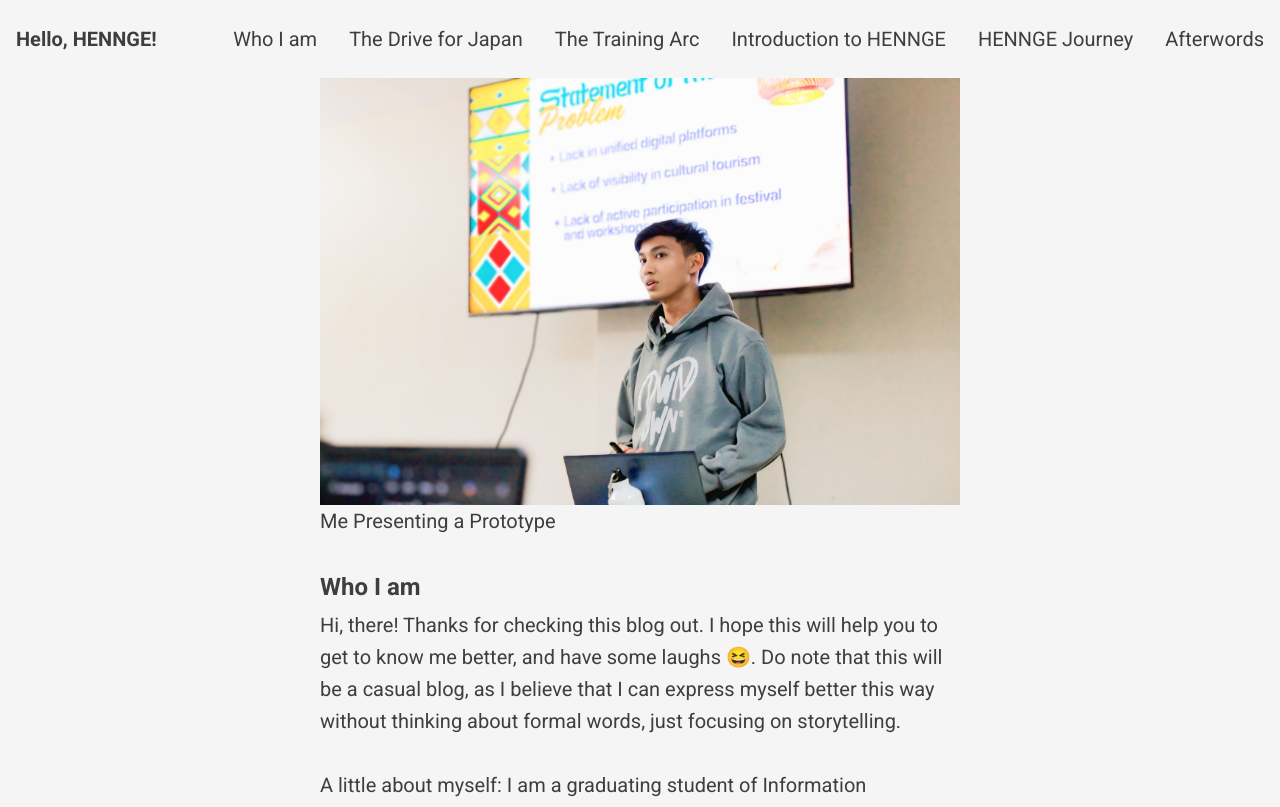
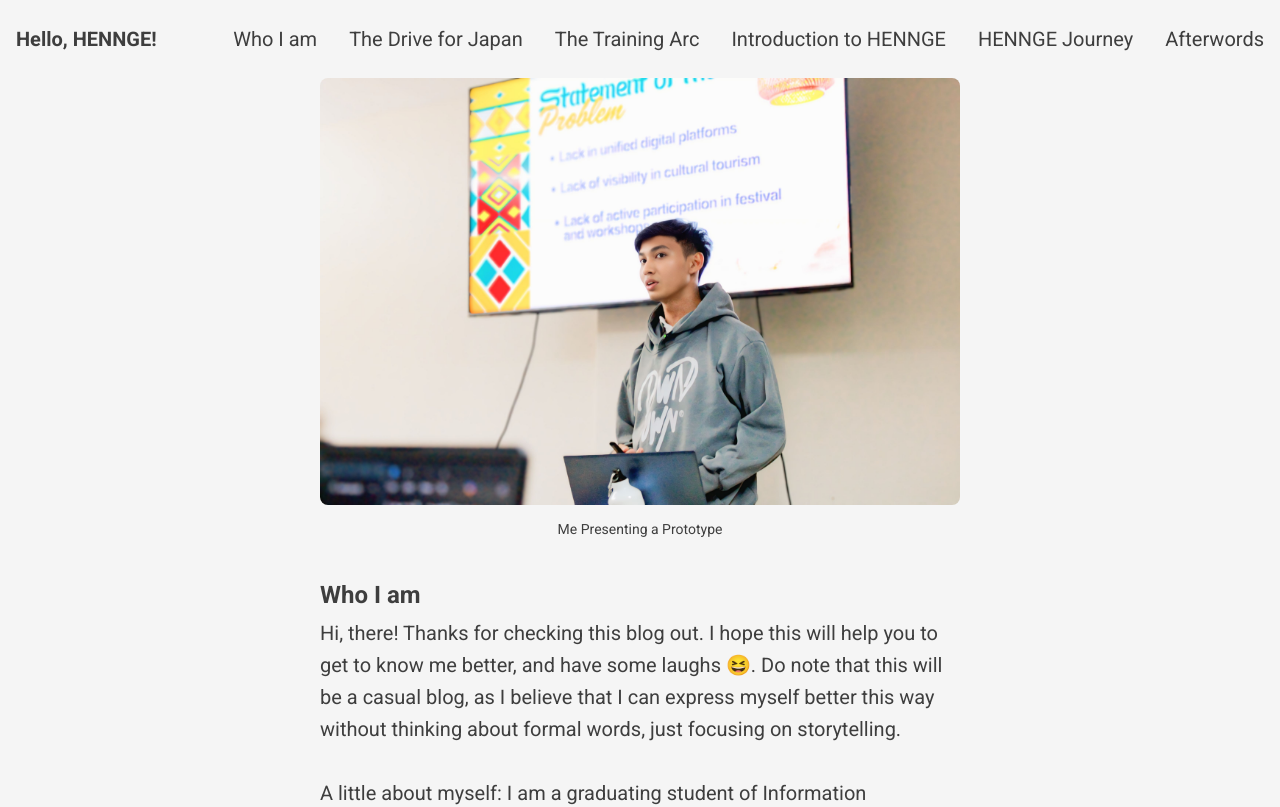
Before and after one commit to cynessa-dev/hello-HENNGE, a Vue app: page / in a window 1280 px wide. Shown: the top 807 px of the page. Built offline with nearby package versions, Linux system fonts and the light colour scheme.

Commit message:
💄 style(ImageContainer): enhance layout with flexbox and improved image styling

```diff
--- a/src/components/ui/shared/ImageContainer.vue
+++ b/src/components/ui/shared/ImageContainer.vue
@@ -11,11 +11,17 @@
 </script>
 
 <template>
-  <div>
-    <div v-for="image in images" :key="image.src">
-      <img :src="image.src" :alt="image.alt" />
+  <div class="flex flex-col items-center space-y-2">
+    <div class="flex flex-wrap gap-4 w-full">
+      <img
+        v-for="image in images"
+        :key="image.src"
+        :src="image.src"
+        :alt="image.alt"
+        class="flex-1 w-full rounded-lg"
+      />
     </div>
-    <p>{{ caption }}</p>
+    <p class="text-sm">{{ caption }}</p>
   </div>
 </template>
 
```
